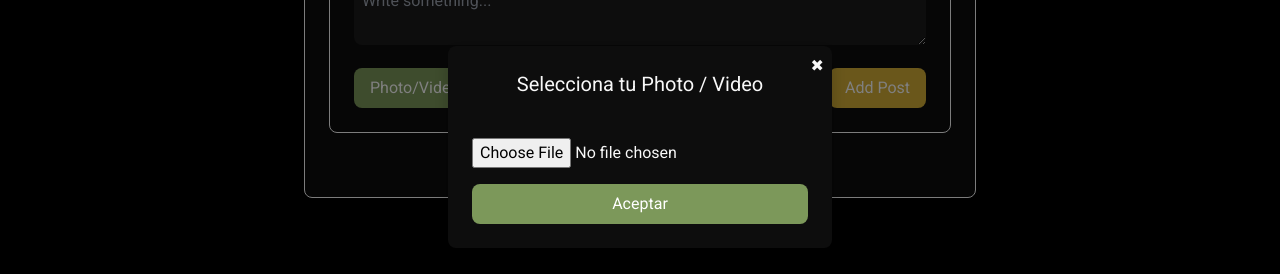
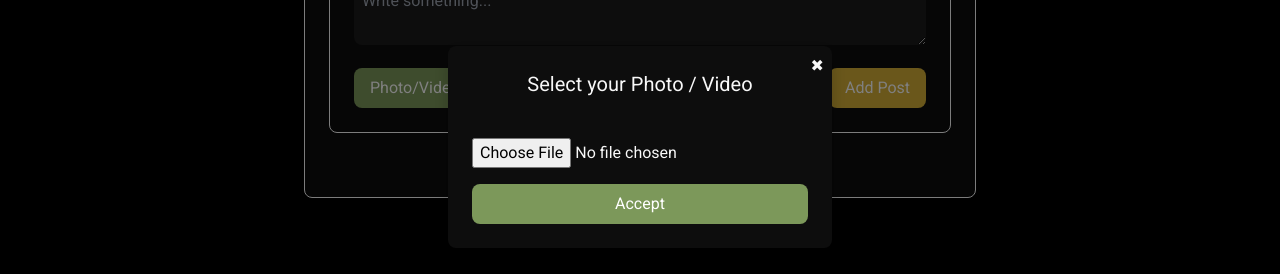
Before and after one commit to pablomoscon/henry-pf-grupo-1-front, a Next.js app: page /logCatCarer in a window 1280 px wide. Both pictures are taken after a click on the button "Photo/Video". Shown: the part 253-527 px from the top of the page. Built offline with nearby package versions, Linux system fonts and the light colour scheme.

Commit message:
translation

```diff
--- a/src/components/ModalLog/ModalLog.tsx
+++ b/src/components/ModalLog/ModalLog.tsx
@@ -43,7 +43,7 @@ const Modal = ({ onClose, onConfirm }: ModalProps) => {
           ✖
         </button>
         <p className="text-white-basic text-xl text-center mb-10">
-          Selecciona tu Photo / Video
+          Select your Photo / Video
         </p>
         <input
           type="file"
@@ -54,7 +54,7 @@ const Modal = ({ onClose, onConfirm }: ModalProps) => {
           (isVideo ? (
             <video controls className="w-full rounded-lg mt-4 mb-4">
               <source src={preview} type={selectedFile?.type} />
-              Tu navegador no soporta la reproducción de videos.
+              Your browser does not support video playback.
             </video>
           ) : (
             <img
@@ -68,7 +68,7 @@ const Modal = ({ onClose, onConfirm }: ModalProps) => {
           onClick={handleConfirm}
           disabled={!selectedFile}
         >
-          Aceptar
+          Accept
         </button>
       </div>
     </div>
```
